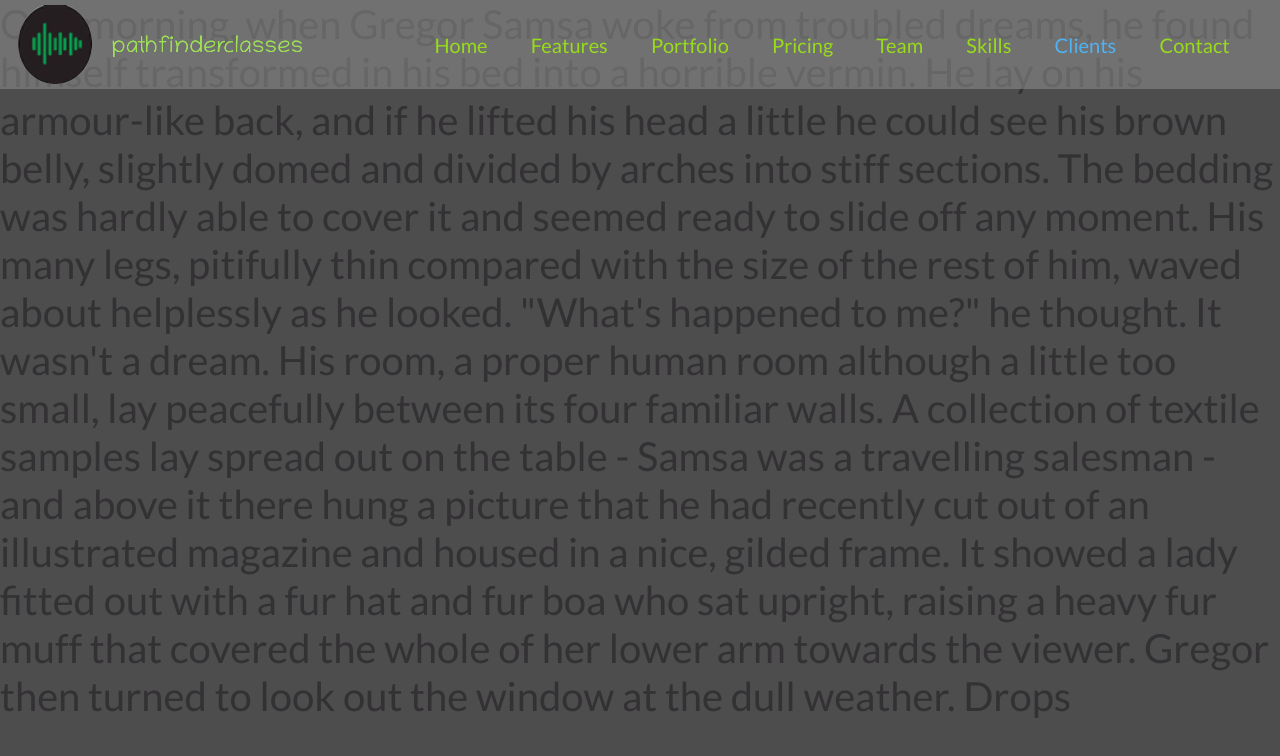
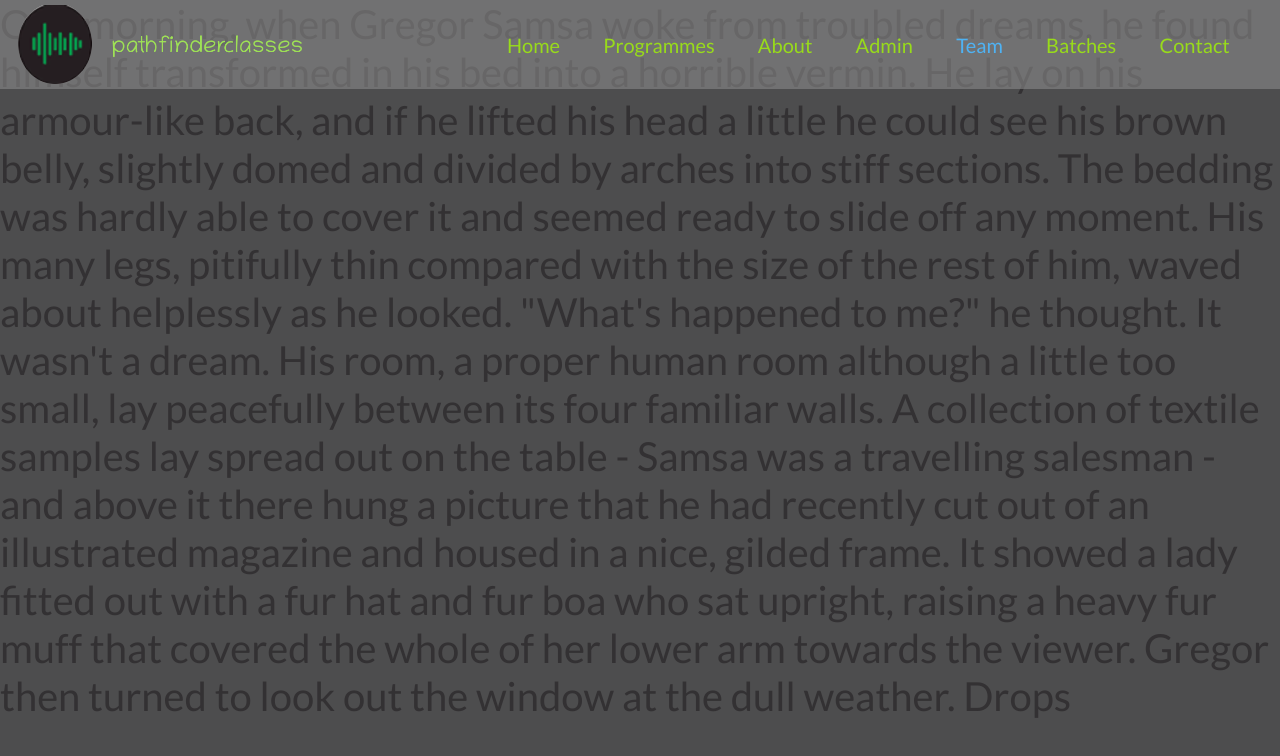
Before and after one commit to am4nu/pathfinder, a plain HTML site: page index.html in a window 1280 px wide. Both pictures are taken after a click on the link "Home". Shown: the part 96-852 px from the top of the page. Drawn offline with nearby package versions, Linux system fonts and the light colour scheme.

Commit message:
smoothbootstrapscrollwithjqueryworking

```diff
--- a/index.html
+++ b/index.html
@@ -35,22 +35,19 @@
 				<a class="nav-link" href="#home">Home</a>
 			</li>
 			<li class="nav-item">
-				<a class="nav-link" href="#features">Features</a>
+				<a class="nav-link" href="#programmes">Programmes</a>
 			</li>
 			<li class="nav-item">
-				<a class="nav-link" href="#portfolio">Portfolio</a>
+				<a class="nav-link" href="#about">About</a>
 			</li>
 			<li class="nav-item">
-				<a class="nav-link" href="#pricing">Pricing</a>
+				<a class="nav-link" href="#admin">Admin</a>
 			</li>
 			<li class="nav-item">
 				<a class="nav-link" href="#team">Team</a>
 			</li>
 			<li class="nav-item">
-				<a class="nav-link" href="#skills">Skills</a>
-			</li>
-			<li class="nav-item">
-				<a class="nav-link" href="#clients">Clients</a>
+				<a class="nav-link" href="#batches">Batches</a>
 			</li>
 			<li class="nav-item">
 				<a class="nav-link" href="#contact">Contact</a>
@@ -79,11 +76,11 @@
 </div>
 <!--endhome-->
 <!--startfeature-->
-<div id="features" class="offset" id=menu>
+<div id="programmes" class="offset" id=menu>
     <h1 style="color:black;margin-top:6rem">A wonderful serenity has taken possession of my entire soul, like these sweet mornings of spring which I enjoy with my whole heart. I am alone, and feel the charm of existence in this spot, which was created for the bliss of souls like mine. I am so happy, my dear friend, so absorbed in the exquisite sense of mere tranquil existence, that I neglect my talents. I should be incapable of drawing a single stroke at the present moment; and yet I feel that I never was a greater artist than now. When, while the lovely valley teems with vapour around me, and the meridian sun strikes the upper surface of the impenetrable foliage of my trees, and but a few stray gleams steal into the inner sanctuary, I throw myself down among the tall grass by the trickling stream; and, as I lie close to the earth, a thousand unknown plants are noticed by me: when I hear the buzz of the little world among the stalks, and grow familiar with the countless indescribable forms of the insects and flies, then I feel the presence of the Almighty, who formed us in his own image, and the breath</h1>
 </div>
 <!--end12345-->
-<div id="portfolio" class="offset">
+<div id="about" class="offset">
   </div>
   <!--end12345-->
   <div id="pricing" class="offset">
@@ -92,9 +89,6 @@
   <div id="team" class="offset">
   </div>
         <!--end12345-->
-        <div id="clients" class="offset">
-          </div>
-
           <div id="contacts" class="offset">
             </div>
             <!--endfeatures-->
--- a/js/custom.js
+++ b/js/custom.js
@@ -2,7 +2,7 @@
 $(document).ready(function(){
 
     $(window).scroll(function(){
-        if($(this).scrollTop()>300) {
+        if($(this).scrollTop()>50) {
 
             $('.navbar').addClass('solid');
         }
@@ -12,3 +12,43 @@ $(document).ready(function(){
         }
     });
 });
+
+$(document).ready(function(){
+    $(document).click(function (event){
+
+        var clickover=$(event.target);
+        var opened =$(".navbar-collapse").hasClass("show");
+        if (opened === true && !clickover.hasClass("navbar-toggler")){
+        $(".navbar-toggler").click();
+
+        }
+    });
+
+});
+
+$(document).ready(function(){
+    // Add scrollspy to <body>
+    //$('body').scrollspy({target: ".navbar", offset: 50});
+
+    // Add smooth scrolling on all links inside the navbar
+    $("a").on('click', function(event) {
+      // Make sure this.hash has a value before overriding default behavior
+      if (this.hash !== "") {
+        // Prevent default anchor click behavior
+        event.preventDefault();
+
+        // Store hash
+        var hash = this.hash;
+
+        // Using jQuery's animate() method to add smooth page scroll
+        // The optional number (800) specifies the number of milliseconds it takes to scroll to the specified area
+        $('html, body').animate({
+          scrollTop: $(hash).offset().top
+        }, 700, function(){
+
+          // Add hash (#) to URL when done scrolling (default click behavior)
+          window.location.hash = hash;
+        });
+      }  // End if
+    });
+  });
```
